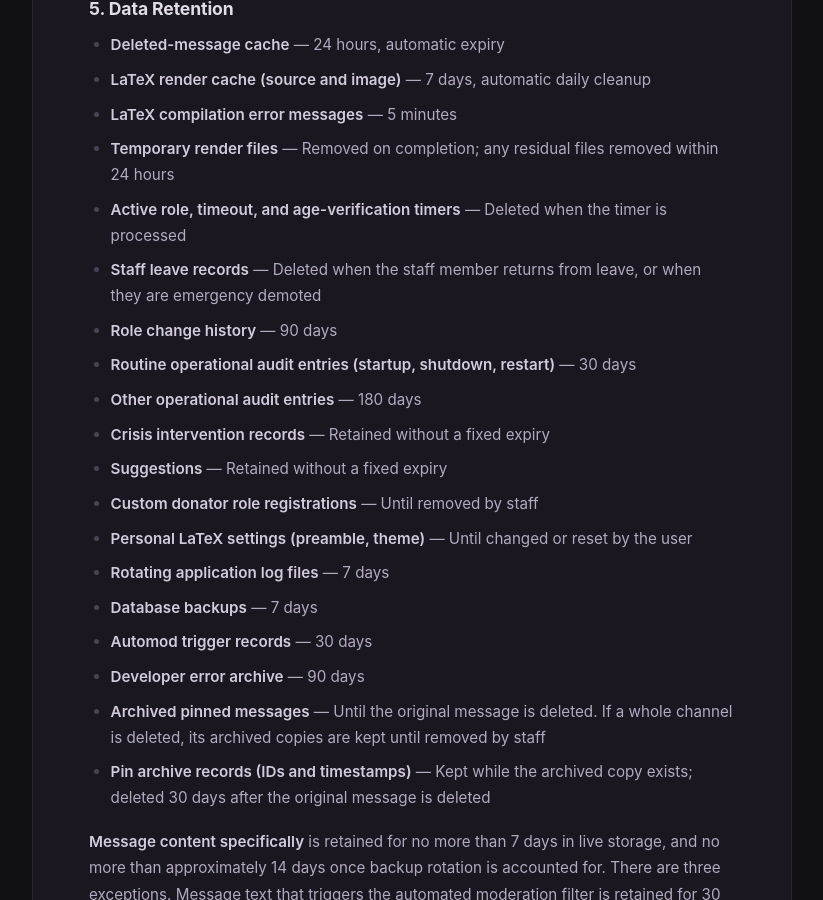
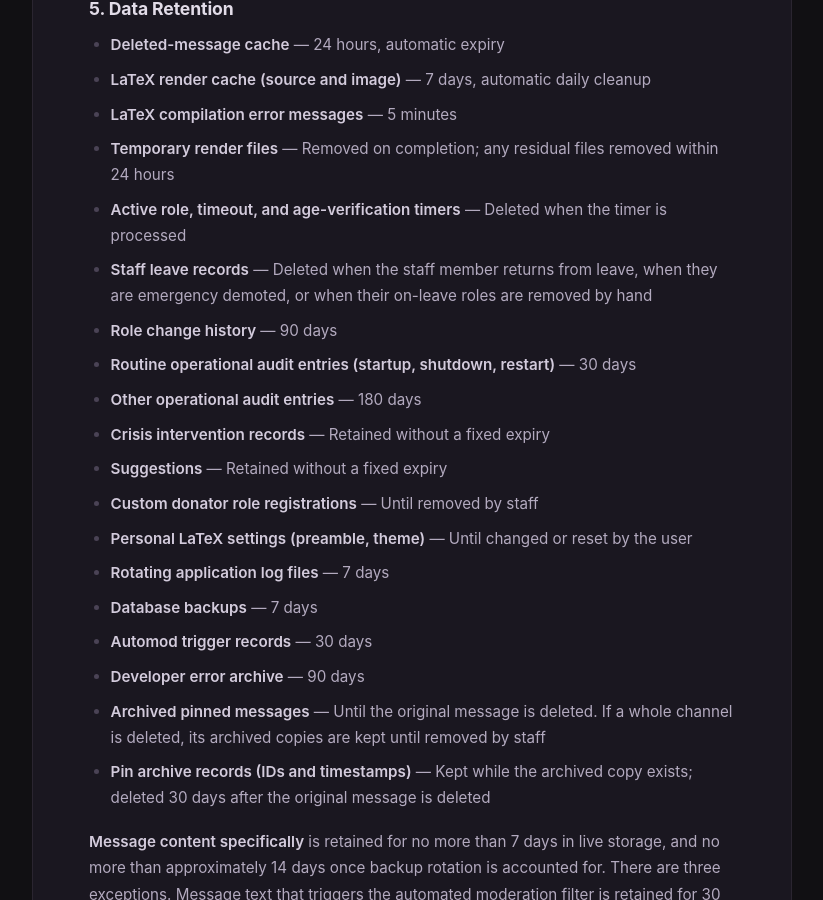
Before and after one commit to emmalt3/rDrugsInstall, a Jekyll site: the page built from PRIVACY.md, in a window 1280 px wide and 900 px high, scrolled down 3406 px. Shown: the whole window, without its empty margins (228-1051 px from the left). Built offline with Jekyll 4.4.1, drawn with Linux system fonts in a browser that asks for light colours.

Commit message:
updated PRIVACY 2026-10-29T00:54:31.548Z

```diff
--- a/PRIVACY.md
+++ b/PRIVACY.md
@@ -81,7 +81,7 @@ We process your data under the following legal frameworks:
 - **LaTeX compilation error messages** — 5 minutes
 - **Temporary render files** — Removed on completion; any residual files removed within 24 hours
 - **Active role, timeout, and age-verification timers** — Deleted when the timer is processed
-- **Staff leave records** — Deleted when the staff member returns from leave, or when they are emergency demoted
+- **Staff leave records** — Deleted when the staff member returns from leave, when they are emergency demoted, or when their on-leave roles are removed by hand
 - **Role change history** — 90 days
 - **Routine operational audit entries (startup, shutdown, restart)** — 30 days
 - **Other operational audit entries** — 180 days
```
